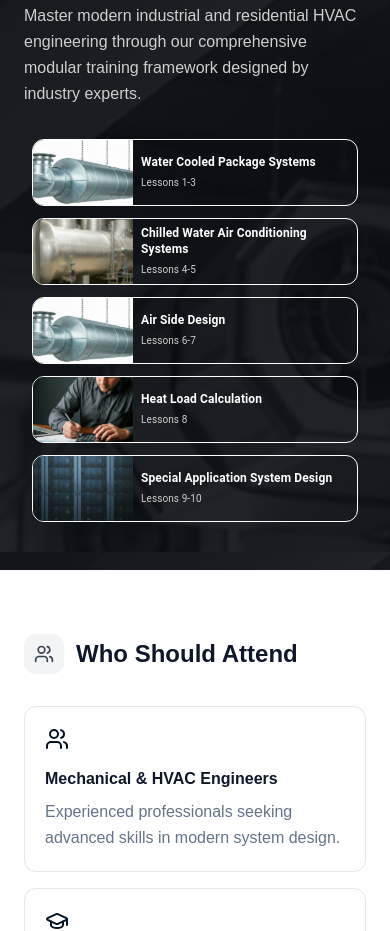
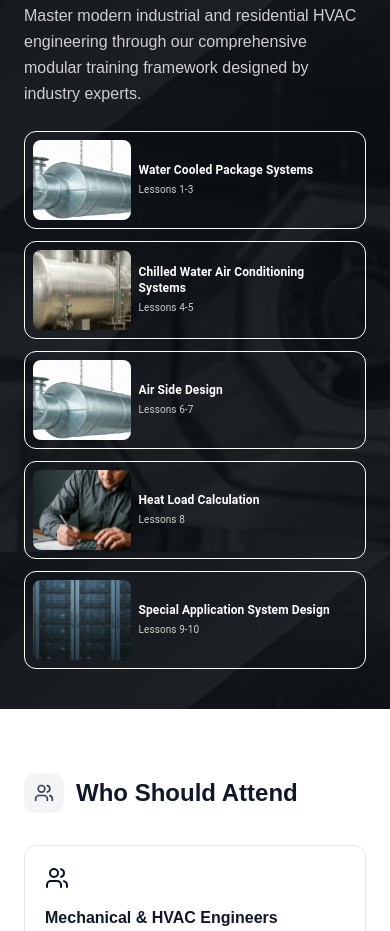
Before and after one commit to VerlixTech/VTW00089---PD-Engineering, a Next.js app: page /services/academy in a window 390 px wide. Shown: the part 1640-2571 px from the top of the page. Built offline with nearby package versions, Linux system fonts and the light colour scheme; some icons are missing.

Commit message:
responsive bug fixing

```diff
--- a/components/contact-section.tsx
+++ b/app/contact/contact-section.tsx
@@ -1,7 +1,7 @@
 'use client';
 
 import React, { useState } from "react";
-import { sendContactForm } from "../lib/api";
+import { sendContactForm } from "../../lib/api";
 import { toast, ToastContainer } from 'react-toastify';
 import { ArrowRight } from "lucide-react";
 
@@ -43,9 +43,9 @@ export function ContactSection() {
   };
 
   const inputClass =
-    "w-full bg-transparent border-b border-gray-300 pb-2 text-gray-700 placeholder-[#D1D5DB] text-sm focus:outline-none focus:border-gray-600 transition duration-200";
+    "w-full bg-transparent border-b border-gray-300 pb-2 text-gray-700 placeholder:text-gray-500 text-sm focus:outline-none focus:border-gray-600 transition duration-200";
 
-  const labelClass = "block text-sm font-semibold uppercase tracking-widest text-[#9CA3AF] mb-3";
+  const labelClass = "block text-sm font-semibold uppercase tracking-widest text-[#1D1D1D] mb-3";
 
   return (
     <main className="bg-white font-sans">
@@ -57,7 +57,7 @@ export function ContactSection() {
             <h2 className="text-4xl mb-4 leading-tight">
               Send an Inquiry
             </h2>
-            <p className="text-[#9CA3AF] text-lg leading-relaxed">
+            <p className="text-[#1D1D1D] text-lg leading-relaxed">
               Tell us about your project or service requirement. Our specialized team will
               respond within 24 hours.
             </p>
--- a/app/contact/contactHero.tsx
+++ b/app/contact/contactHero.tsx
@@ -36,7 +36,7 @@ const ContactHero = () => {
           Contact Details
         </h1>
 
-        <div className="flex flex-col md:flex-row justify-between text-left gap-10 px-2">
+        <div className="flex flex-col md:flex-row justify-between max:md:text-center gap-10 px-2">
           <div>
             <p className="text-[#9CA3AF] text-[10px] uppercase tracking-widest mb-3">
               Our Headquarters
--- a/app/contact/page.tsx
+++ b/app/contact/page.tsx
@@ -1,4 +1,4 @@
-import { ContactSection } from "@/components/contact-section";
+import { ContactSection } from "@/app/contact/contact-section";
 import ContactHero from "./contactHero";
 import ContactBanner from "./contactBanner";
 
--- a/app/services/academy/academyAccordion.tsx
+++ b/app/services/academy/academyAccordion.tsx
@@ -109,7 +109,7 @@ export default function CoursesAccordion() {
         </p>
 
         {/* Accordion */}
-        <div className="space-y-3 p-2">
+        <div className="space-y-3 ">
           {accordionData.map((item, index) => {
             const panel = `panel${index}`;
             const isExpanded = expanded === panel;
@@ -133,8 +133,8 @@ export default function CoursesAccordion() {
                 <AccordionSummary
                   expandIcon={<ExpandMoreIcon sx={{ color: "white" }} />}
                   sx={{
-                    px: 0,
-                    py: 0,
+                    px: {xs:1, md:0},
+                    py: {xs:1, md:0},
                     minHeight: "unset",
                     "& .MuiAccordionSummary-content": {
                       margin: 0,
@@ -151,14 +151,14 @@ export default function CoursesAccordion() {
                     {/* Thumbnail */}
                     <div
                       className="relative flex-shrink-0"
-                      style={{ width: "clamp(100px, 25vw, 200px)", height: "clamp(65px, 16vw, 110px)" }}
+                      style={{ width: "clamp(8px, 25vw, 200px)", height: "clamp(80px, 16vw, 110px)" }}
                     >
                       <Image
                         src={item.image}
                         alt={item.title}
                         fill
-                        className="object-cover"
-                        sizes="(max-width: 640px) 100px, 200px"
+                        className="object-cover max-md:rounded-lg "
+                        sizes="(max-width: 640px) 80px, 200px"
                       />
                     </div>
 
--- a/components/ourQualification.tsx
+++ b/components/ourQualification.tsx
@@ -1,9 +1,20 @@
-import Image from "next/image";
+"use client";
+
+import { useState } from "react";
+import CertificatePopUp from "./certificatePopUp";
 
 const OurQualification = () => {
+  const [open, setOpen] = useState(false);
+
+const certificates = [
+  "/certificates/Certificate.svg",
+  "/certificates/projectIMG01.svg",
+];
+
   return (
-    <section className=" md:pt-10  md:mt-15 px-6 ">
+    <section className="md:pt-10 md:mt-15 px-6">
       <div className="max-w-7xl mx-auto">
+
         <div className="grid md:grid-cols-2 mb-[2%]">
           <div>
             <div className="text-[36px]">Our Qualifications</div>
@@ -18,16 +29,22 @@ const OurQualification = () => {
           </p>
         </div>
 
-        <div className="flex justify-center">
-          <div className="relative" style={{ width: "500px", height: "655px" }}>
-            <Image
-              src="/Certificate.svg"
-              alt="LG Electronics Certificate of Qualification - Asia SVC/FE Forum 2018"
-              fill
-              className="object-contain"
-            />
-          </div>
+        <div className="flex justify-center max-md:mt-8 mb-12">
+          <button
+            onClick={() => setOpen(true)}
+            className="bg-[#0A1620] hover:bg-[#0A1620]/90 text-white font-bold py-2 px-6 rounded-lg text-base md:text-2xl"
+          >
+            View Certificates
+          </button>
         </div>
+
+        {open && (
+          <CertificatePopUp
+            certificates={certificates}
+            onClose={() => setOpen(false)}
+          />
+        )}
+
       </div>
     </section>
   );
```
